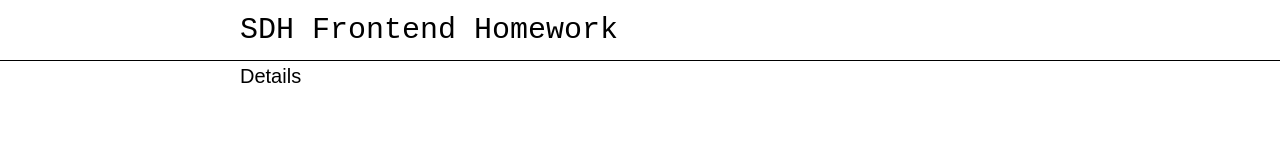
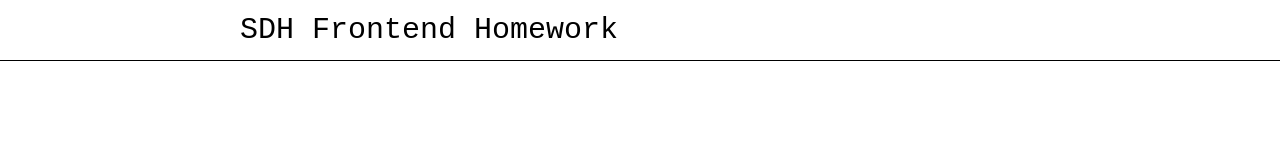
Before and after one commit to kownacki/startup-house-task, a React (Create React App) app: page /details in a window 1280 px wide. Shown: the top 160 px of the page. Built offline with nearby package versions, Linux system fonts and the light colour scheme.

Commit message:
Add details routing.

```diff
--- a/src/App.tsx
+++ b/src/App.tsx
@@ -22,7 +22,7 @@ export const App: FC = () => {
       <Main>
         <Routes>
           <Route path={ROOT_PATH} element={<Landing />} />
-          <Route path={DETAILS_PATH} element={<Details />} />
+          <Route path={`${DETAILS_PATH}/:companyIndex`} element={<Details />} />
         </Routes>
       </Main>
     </Root>
--- a/src/Details.tsx
+++ b/src/Details.tsx
@@ -1,13 +1,16 @@
 import React, { FC } from 'react';
+import { useParams } from 'react-router-dom';
 import styled from 'styled-components';
 
 const Root = styled.div`
 `;
 
 export const Details: FC = () => {
+  const params = useParams();
+
   return (
     <Root>
-      Details
+      { params.companyIndex }
     </Root>
   );
 };
--- a/src/Portfolio/CompaniesList/CompaniesList.tsx
+++ b/src/Portfolio/CompaniesList/CompaniesList.tsx
@@ -24,6 +24,7 @@ export const CompaniesList: FC = () => {
           <CompaniesListItem
             key={company.symbol}
             company={company}
+            index={index}
             onRemove={() => handleRemoveFromPortfolio(index)}
           />
         ))}
```
Also changed, not shown: src/Portfolio/CompaniesList/CompaniesListItem.tsx (+11 -5 lines).
